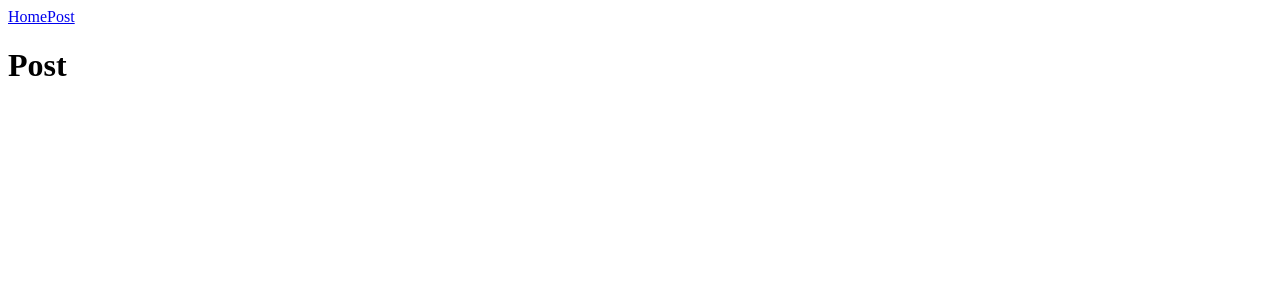
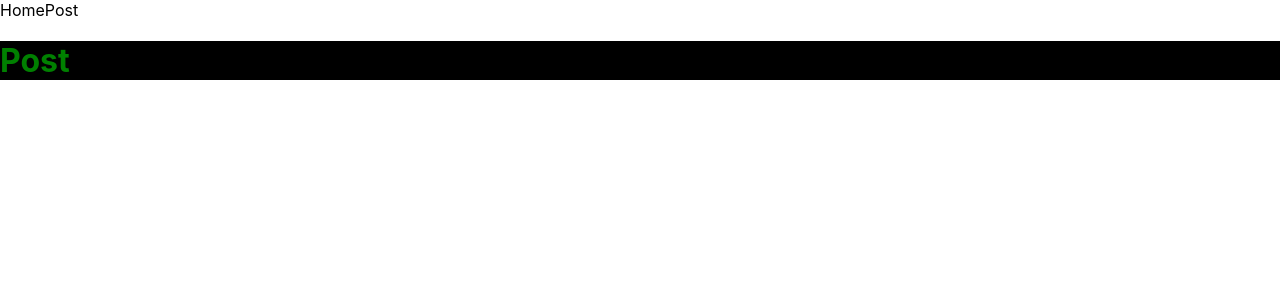
Before and after one commit to Chickenbumps/nextjs12-intro, a Next.js app: page /post in a window 1280 px wide. Shown: the top 300 px of the page. Built offline with nearby package versions, Linux system fonts and the light colour scheme.

Commit message:
#5 Nextjs concept: _app page , global style

```diff
--- /dev/null
+++ b/pages/_app.tsx
@@ -0,0 +1,20 @@
+import { AppProps } from "next/app";
+import Navbar from "../components/navbar";
+import "../styles/globals.css";
+
+export default function App({ Component, pageProps }: AppProps) {
+  return (
+    <>
+      <Navbar />
+      <Component />
+      <style global jsx>
+        {`
+          h1 {
+            background: black;
+            color: green;
+          }
+        `}
+      </style>
+    </>
+  );
+}
--- a/pages/index.tsx
+++ b/pages/index.tsx
@@ -4,7 +4,6 @@ import Navbar from "../components/navbar";
 export default function Home() {
   return (
     <>
-      <Navbar />
       <h1>HOME</h1>
       <style jsx>
         {`
--- a/pages/post/index.tsx
+++ b/pages/post/index.tsx
@@ -3,7 +3,6 @@ import Navbar from "../../components/navbar";
 export default function Post() {
   return (
     <div>
-      <Navbar />
       <h1>Post</h1>
     </div>
   );
```
